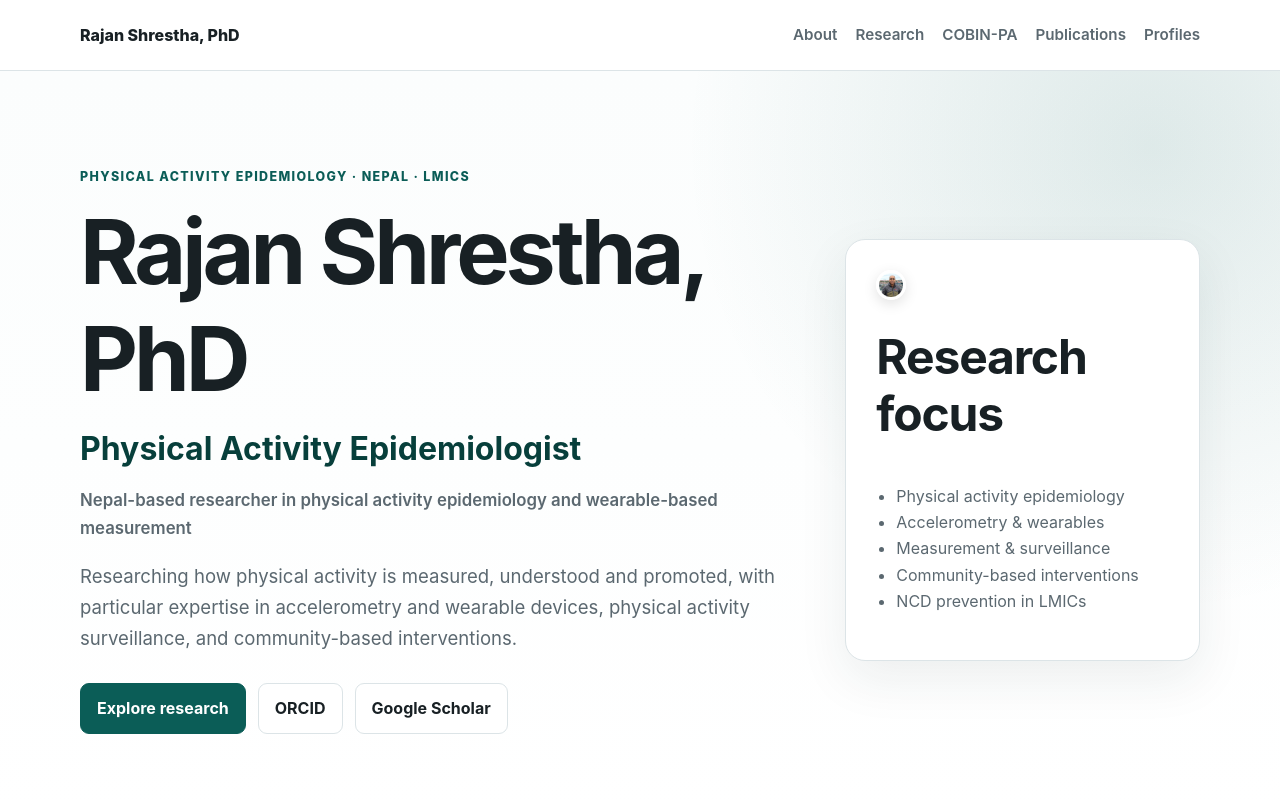
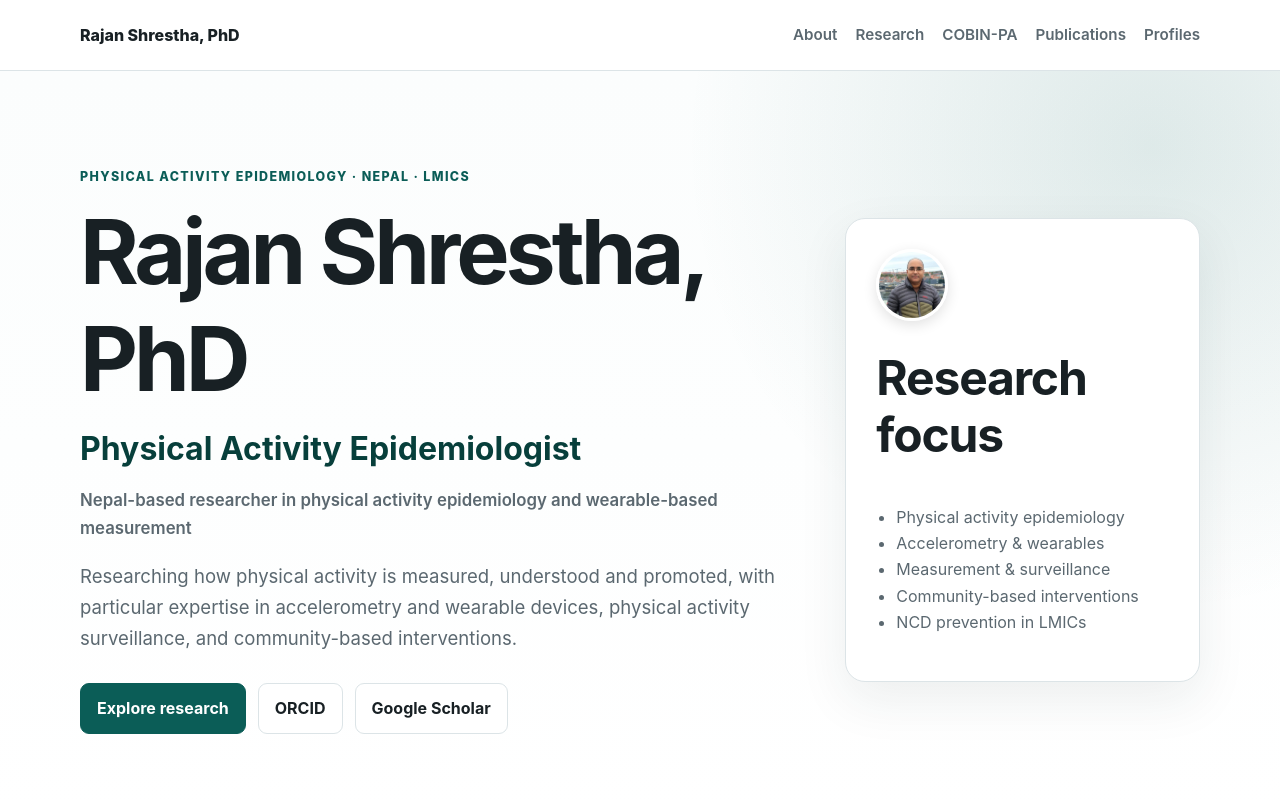
Before and after one commit to rajanshrestha-phd/rajanshrestha-phd.github.io, a plain HTML site: page index.html in a window 1280 px wide. Shown: the top 800 px of the page. Drawn offline with Linux system fonts and the light colour scheme.

Commit message:
Update styles.css

```diff
--- a/styles.css
+++ b/styles.css
@@ -308,8 +308,8 @@ footer {
   color: var(--muted);
 }
 .profile-photo {
-  width: 30px;
-  height: 30px;
+  width: 72px;
+  height: 72px;
   border-radius: 50%;
   object-fit: cover;
   margin-bottom: 20px;
```
